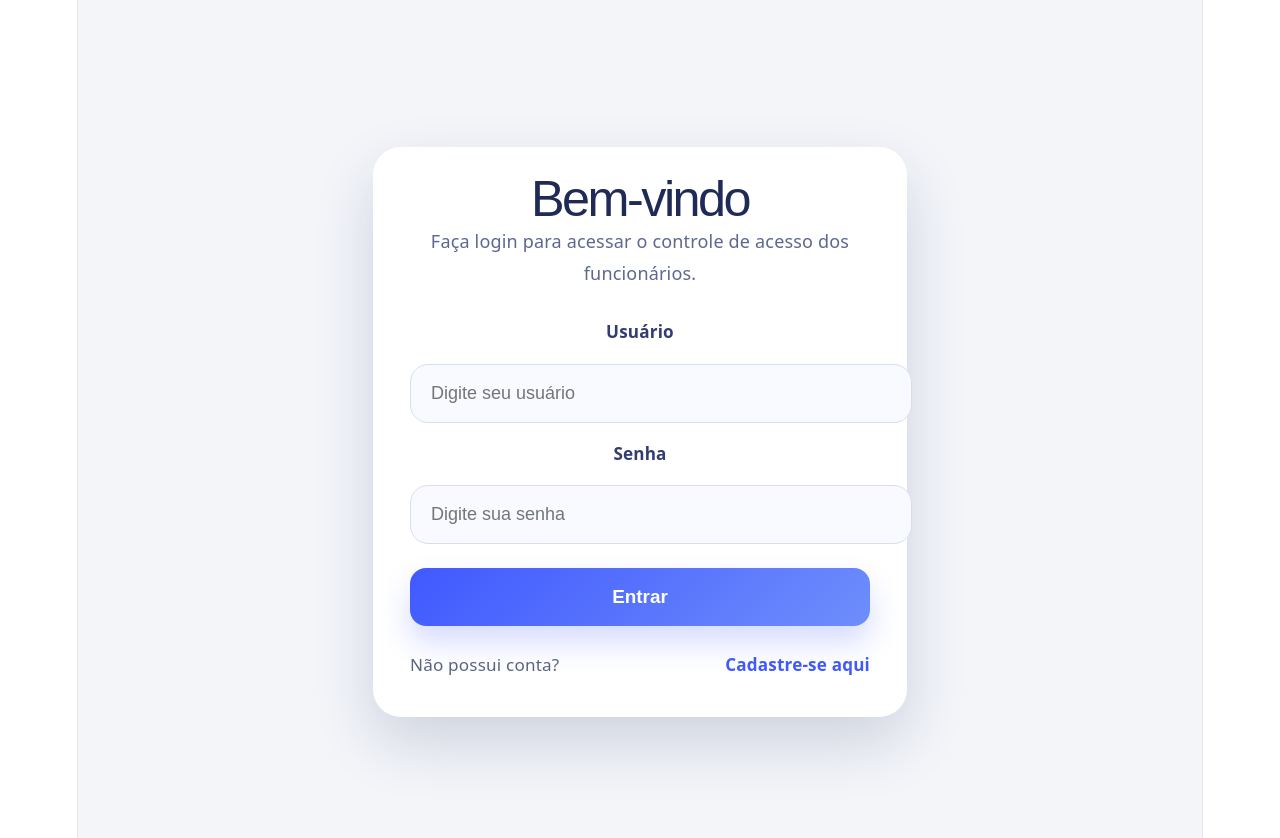
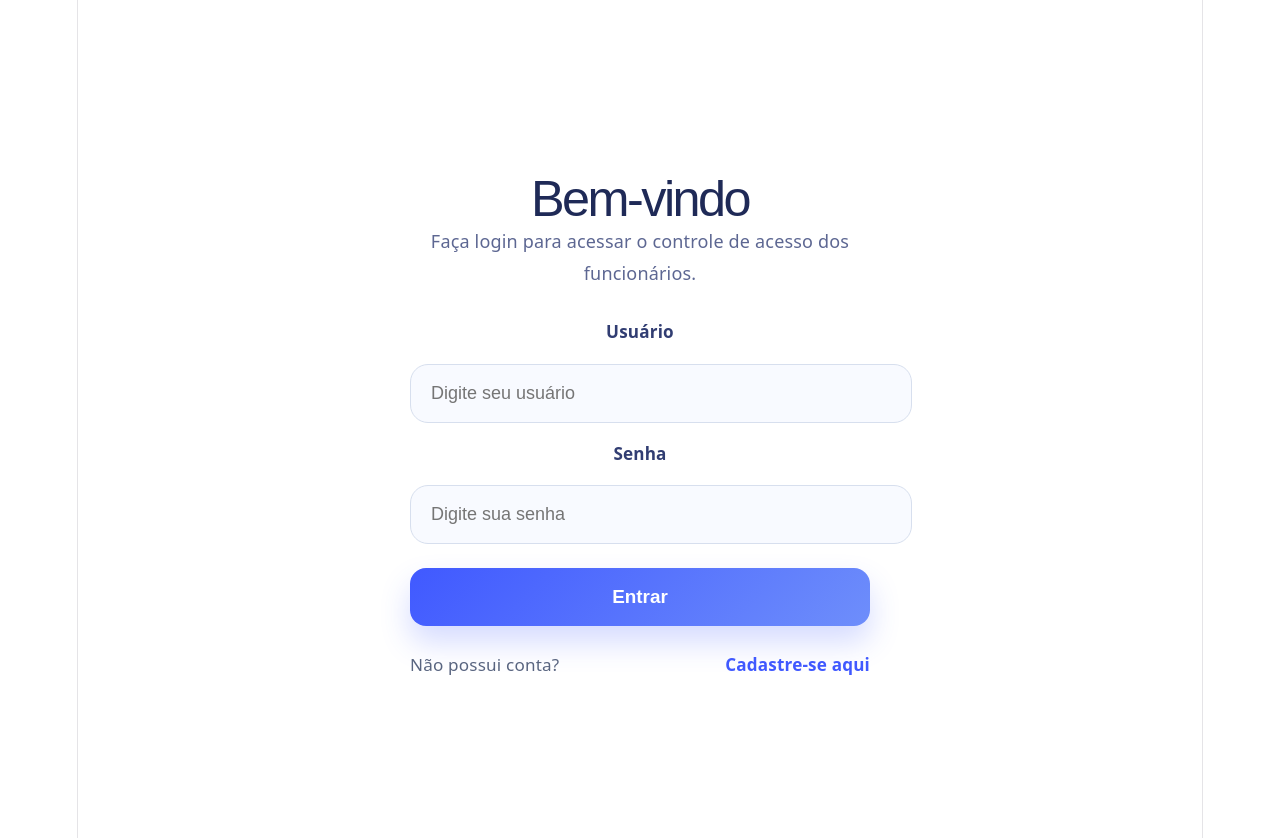
Before and after one commit to GuilhermeeCarvalho/Acesso-de-alunos-creche-, a React (Vite) app in the folder frontend/: page /login in a window 1280 px wide. Shown: the top 838 px of the page. Built offline with nearby package versions, Linux system fonts and the light colour scheme.

Commit message:
att pag login

```diff
--- a/frontend/src/pages/login.css
+++ b/frontend/src/pages/login.css
@@ -4,14 +4,12 @@
   align-items: center;
   justify-content: center;
   padding: 32px;
-  background: #f3f5f9;
 }
 
 .login-card {
   width: min(460px, 100%);
   background: rgba(255, 255, 255, 0.98);
   border-radius: 28px;
-  box-shadow: 0 26px 60px rgba(25, 39, 96, 0.16);
   padding: 38px 36px;
   border: 1px solid rgba(255, 255, 255, 0.6);
 }
```
